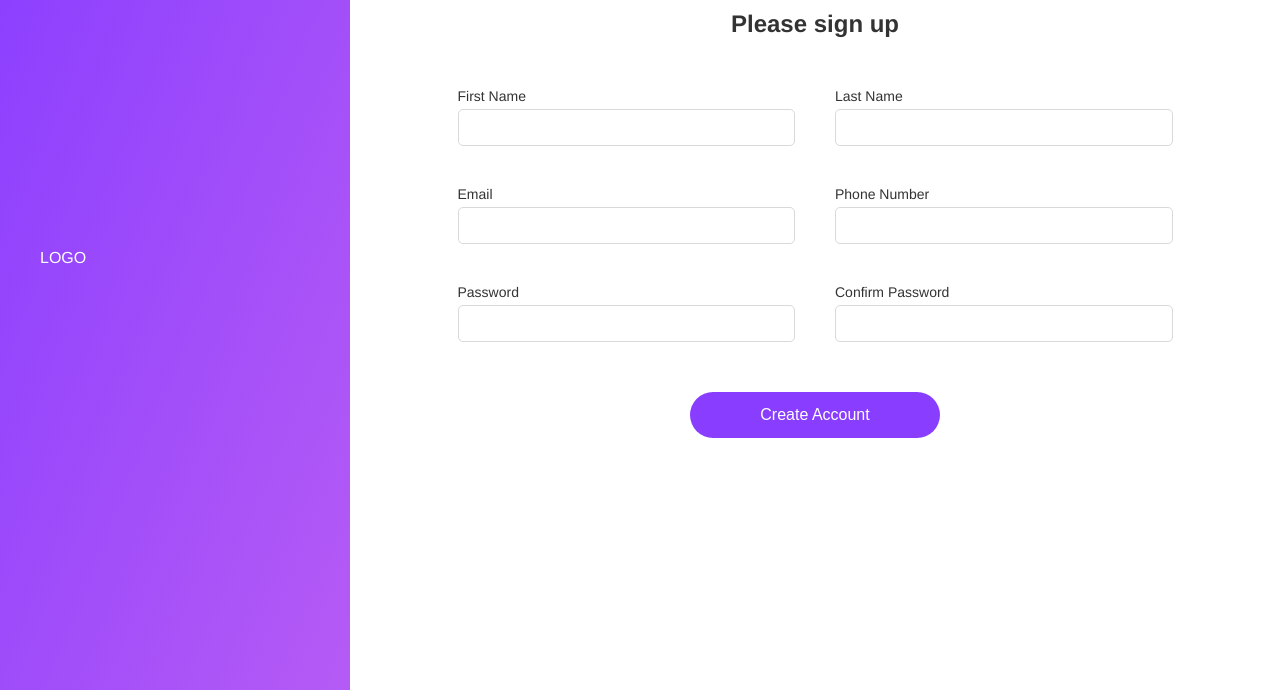
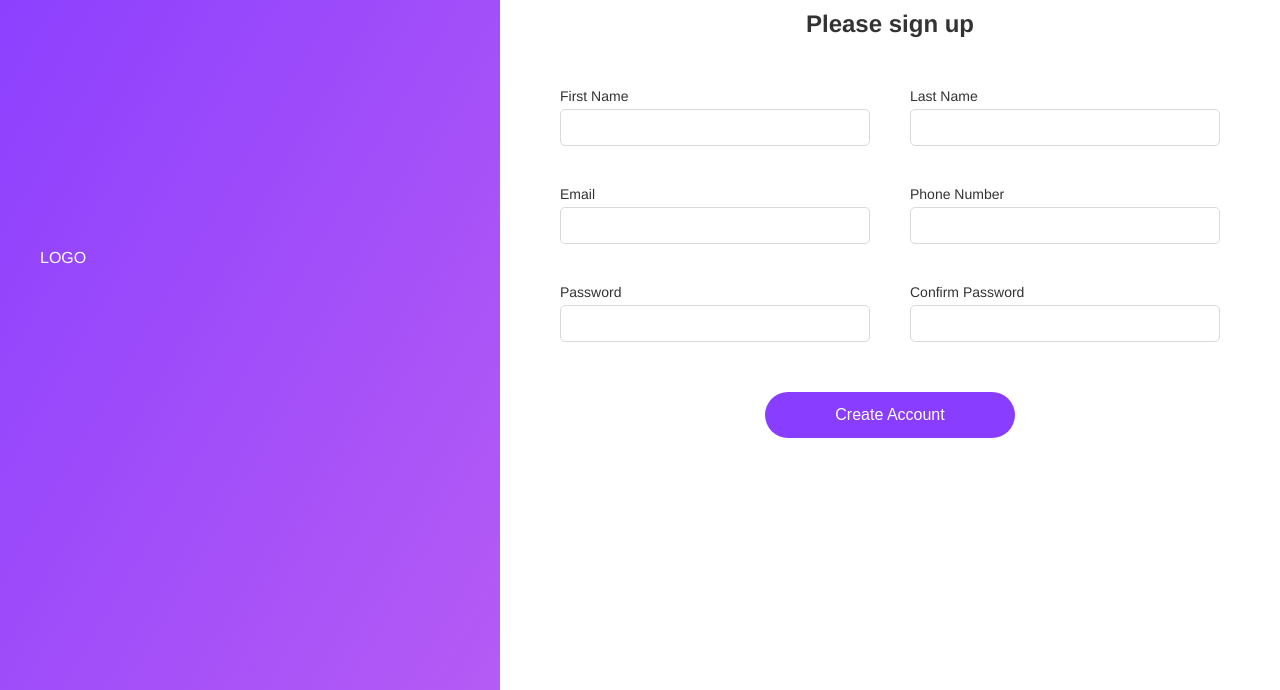
Before and after one commit to tonyelison/signup-form, a plain HTML site: page index.html in a window 1280 px wide. Shown: the part 174-864 px from the top of the page. Drawn offline with Linux system fonts and the light colour scheme.

Commit message:
Adjust flex shrink responsiveness

```diff
--- a/style.css
+++ b/style.css
@@ -119,7 +119,7 @@ button:active {
   }
 
   header {
-    flex: 1 0 350px;
+    flex: 1 1 500px;
     height: auto;
   }
 
@@ -130,6 +130,10 @@ button:active {
 
 /* large screens */
 @media only screen and (min-width: 1200px) {
+  header {
+    flex: 1 0 500px;
+  }
+
   form {
     max-width: 755px;
   }
```
